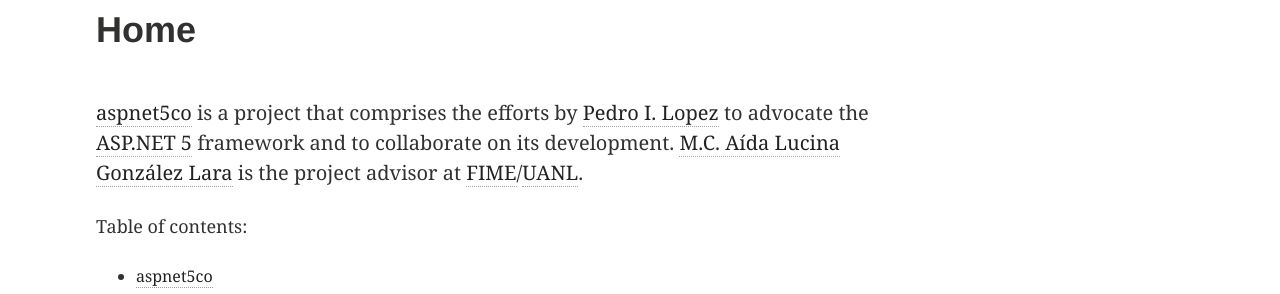
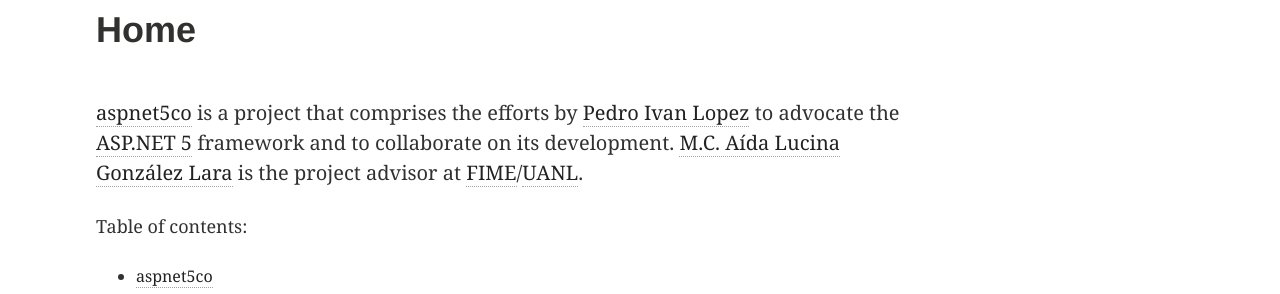
Before and after one commit to lopezpdvn/aspnet5co, a Jekyll site: the page built from index.md, in a window 1280 px wide. Shown: the part 136-430 px from the top of the page. Built offline with Jekyll 4.4.1, drawn with Linux system fonts in a browser that asks for light colours.

Commit message:
Updated project description

```diff
--- a/_data/core.yml
+++ b/_data/core.yml
@@ -1 +1 @@
-project_description: "[aspnet5co](http://lopezpdvn.github.io/aspnet5co) is a project that comprises the efforts by [Pedro I. Lopez](http://lopezpedro.net) to advocate the [ASP.NET 5](http://www.asp.net/vnext) framework and to collaborate on its development. [M.C. Aída Lucina González Lara](http://www.fime.uanl.mx/oferta_educativa/maestrias/ingenieria_de_la_informacion/) is the project advisor at [FIME](http://www.fime.uanl.mx/)/[UANL](http://www.uanl.mx/)."
+project_description: "[aspnet5co](http://pedroivanlopez.com/aspnet5co) is a project that comprises the efforts by [Pedro Ivan Lopez](http://pedroivanlopez.com) to advocate the [ASP.NET 5](http://www.asp.net/vnext) framework and to collaborate on its development. [M.C. Aída Lucina González Lara](http://www.fime.uanl.mx/oferta_educativa/maestrias/ingenieria_de_la_informacion/) is the project advisor at [FIME](http://www.fime.uanl.mx/)/[UANL](http://www.uanl.mx/)."
```
